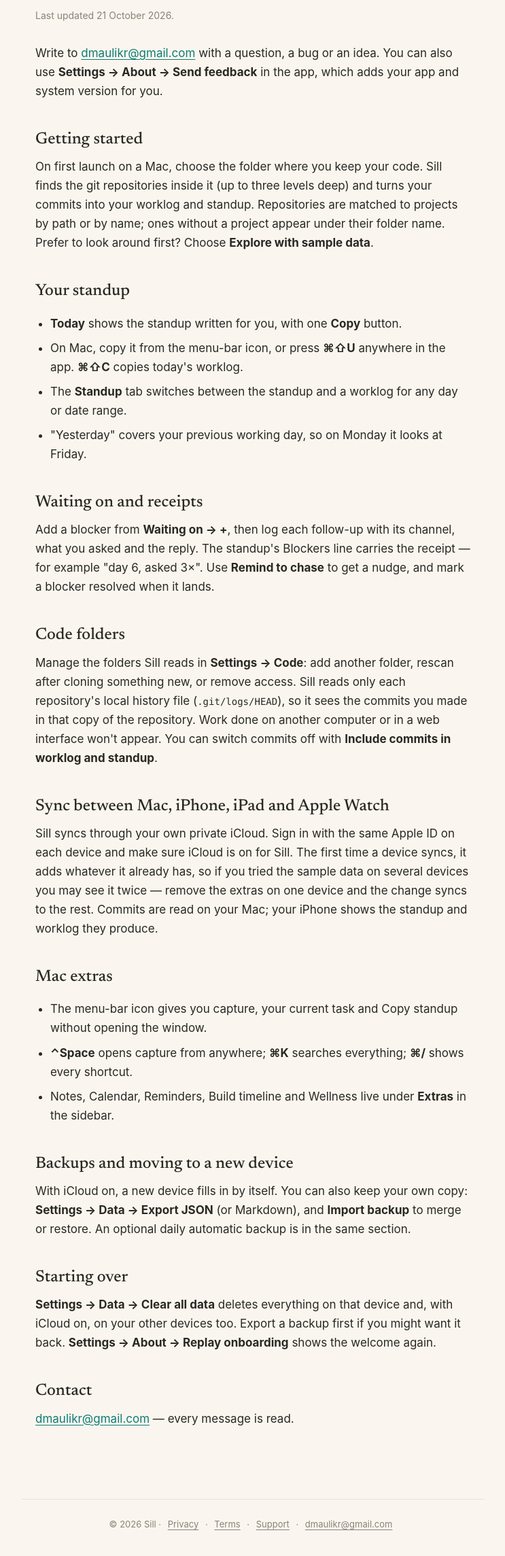
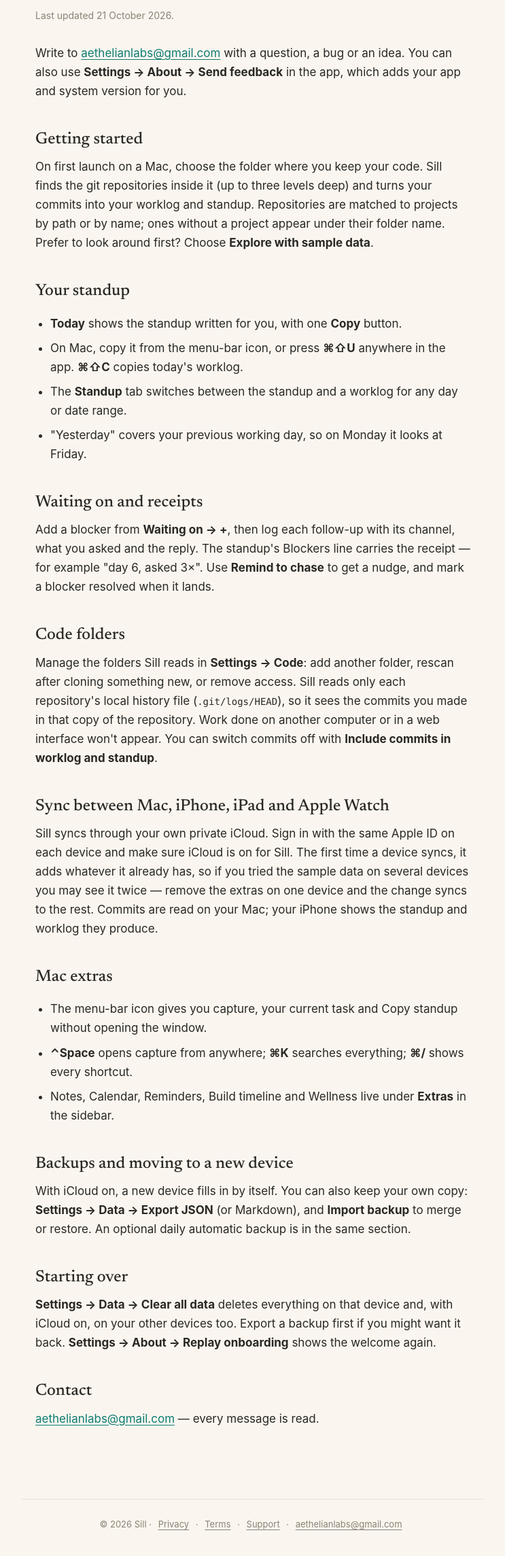
Before and after one commit to dmaulikr/sill-site, a plain HTML site: page support.html in a window 1280 px wide. Shown: the part 209-2498 px from the top of the page at 68% size, without its empty margins (268-1011 px from the left). Drawn offline with Linux system fonts and the light colour scheme.

Commit message:
Use the brand mailbox for support, privacy and terms contact
Co-Authored-By: Claude Opus 5.5 <noreply@anthropic.com>

```diff
--- a/support.html
+++ b/support.html
@@ -19,7 +19,7 @@
 <div class="label">Support</div>
 <h1>Need a hand?</h1>
 <p class="updated">Last updated 21 October 2026.</p>
-<p>Write to <a href="mailto:dmaulikr@gmail.com">dmaulikr@gmail.com</a> with a question, a bug or an idea. You can also use <strong>Settings → About → Send feedback</strong> in the app, which adds your app and system version for you.</p>
+<p>Write to <a href="mailto:aethelianlabs@gmail.com">aethelianlabs@gmail.com</a> with a question, a bug or an idea. You can also use <strong>Settings → About → Send feedback</strong> in the app, which adds your app and system version for you.</p>
 
 <h2>Getting started</h2>
 <p>On first launch on a Mac, choose the folder where you keep your code. Sill finds the git repositories inside it (up to three levels deep) and turns your commits into your worklog and standup. Repositories are matched to projects by path or by name; ones without a project appear under their folder name. Prefer to look around first? Choose <strong>Explore with sample data</strong>.</p>
@@ -55,10 +55,10 @@
 <p><strong>Settings → Data → Clear all data</strong> deletes everything on that device and, with iCloud on, on your other devices too. Export a backup first if you might want it back. <strong>Settings → About → Replay onboarding</strong> shows the welcome again.</p>
 
 <h2>Contact</h2>
-<p><a href="mailto:dmaulikr@gmail.com">dmaulikr@gmail.com</a> — every message is read.</p>
+<p><a href="mailto:aethelianlabs@gmail.com">aethelianlabs@gmail.com</a> — every message is read.</p>
 </main>
 <footer>
-  © 2026 Sill · <a href="privacy.html">Privacy</a> · <a href="terms.html">Terms</a> · <a href="support.html">Support</a> · <a href="mailto:dmaulikr@gmail.com">dmaulikr@gmail.com</a>
+  © 2026 Sill · <a href="privacy.html">Privacy</a> · <a href="terms.html">Terms</a> · <a href="support.html">Support</a> · <a href="mailto:aethelianlabs@gmail.com">aethelianlabs@gmail.com</a>
 </footer>
 </body>
 </html>
```
Also changed, not shown: index.html (+1 -1 lines), privacy.html (+2 -2 lines), terms.html (+2 -2 lines).
